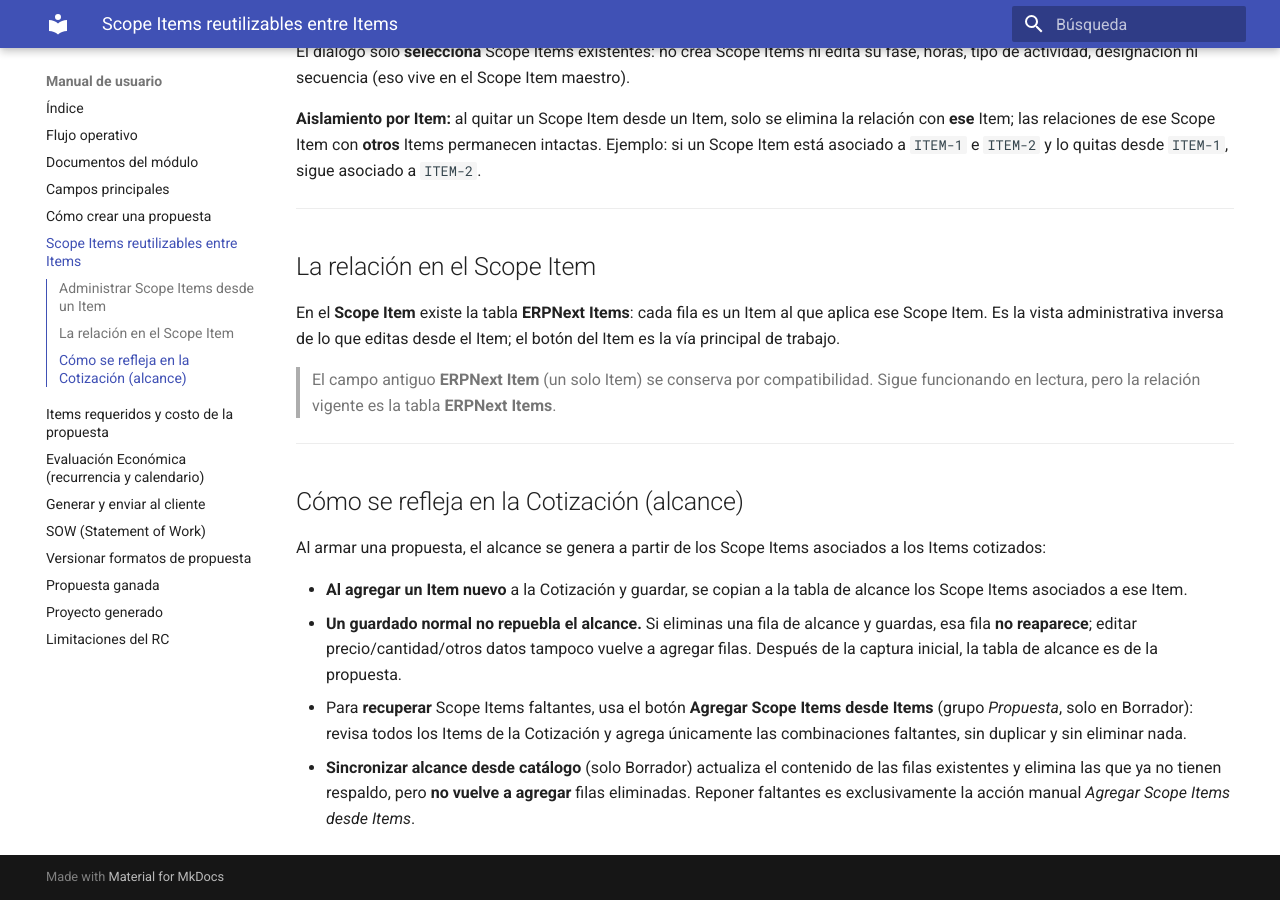
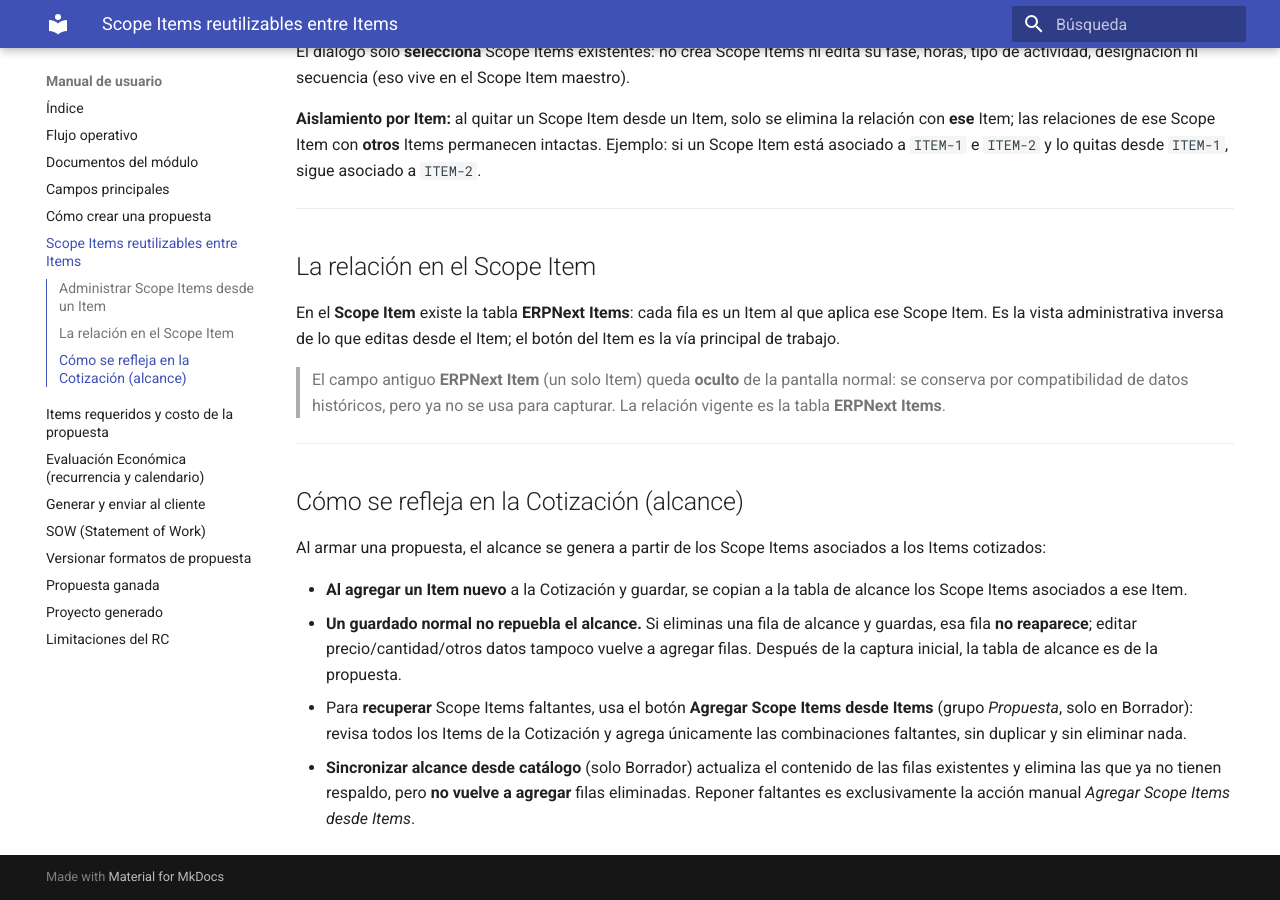
Before and after one commit to luisrms69/erpnext_proposals, an MkDocs documentation site: the page built from docs/usuario/scope-items-reutilizables.md, in a window 1280 px wide and 900 px high, scrolled down 667 px. Built offline with MkDocs 1.6.1 and Material for MkDocs 9.7.7, drawn with Linux system fonts in a browser that asks for light colours.

Commit message:
feat(scope): simplifica la UX del catálogo Scope Item (solo presentación)
Reorganiza el DocType Scope Item para que el catálogo sea fácil de mantener, SIN tocar lógica, costeo,
generación de alcance, resync, Quotation ni Quotation Scope Item. Solo metadata del DocType propio:

- Secciones: "Información principal" (code, title, phase) y "Costeo y esfuerzo" (estimated_hours,
  default_designation, default_activity_type) e "Items asociados" (erpnext_items) EXPANDIDAS; "Contenido
  para propuesta" (description, deliverable, visible_in_proposal), "Opciones" (enabled, sequence,
  is_internal_cost_task) y "Planeación PMO" COLAPSADAS.
- Oculta el Link legacy `erpnext_item` (hidden=1): se conserva por compatibilidad de datos; la relación
  vigente es la tabla N:N `erpnext_items`. `moment` permanece oculto.
- Ayudas (description) en estimated_hours, designation, activity_type, erpnext_items, code, enabled.
- title_field=title + show_title_field_in_link=1: el catálogo se identifica por título en listas/selectores.
  autoname=field:code INTACTO → el `name` no cambia; cero impacto en históricos.

Sin cambios de fieldname ni de lógica. 36 tests de Scope Item (generation/resync/row-identity) OK;
mkdocs --strict OK; migrate limpio en proposals.dev. Actualiza docs/usuario/scope-items-reutilizables.md
(el campo legacy ahora está oculto).

Co-Authored-By: Claude Opus 4.8 (1M context) <noreply@anthropic.com>

```diff
--- a/docs/usuario/scope-items-reutilizables.md
+++ b/docs/usuario/scope-items-reutilizables.md
@@ -36,8 +36,9 @@ En el **Scope Item** existe la tabla **ERPNext Items**: cada fila es un Item al
 Item. Es la vista administrativa inversa de lo que editas desde el Item; el botón del Item es la vía
 principal de trabajo.
 
-> El campo antiguo **ERPNext Item** (un solo Item) se conserva por compatibilidad. Sigue funcionando en
-> lectura, pero la relación vigente es la tabla **ERPNext Items**.
+> El campo antiguo **ERPNext Item** (un solo Item) queda **oculto** de la pantalla normal: se conserva
+> por compatibilidad de datos históricos, pero ya no se usa para capturar. La relación vigente es la
+> tabla **ERPNext Items**.
 
 ---
 
```
Also changed, not shown: 1 other file.
